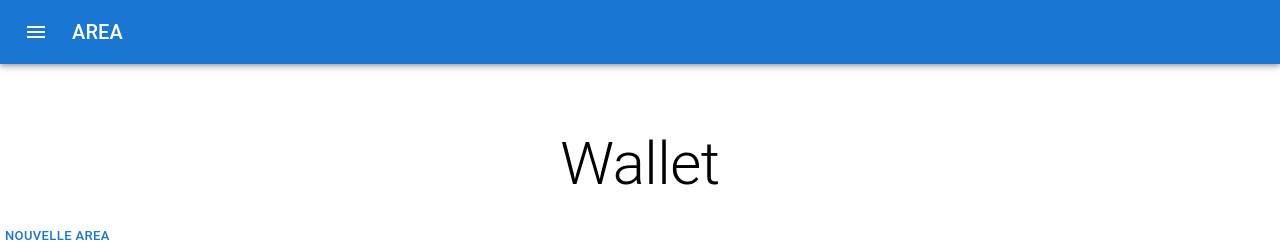
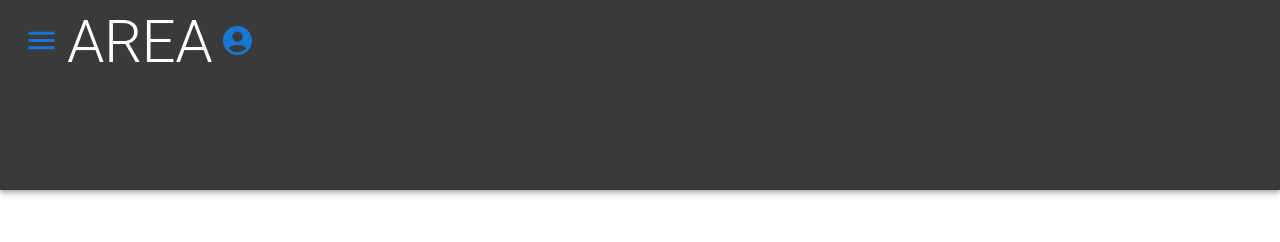
Before and after one commit to ErwanSimonetti/Area, a React (Create React App) app in the folder web/web-app/: page /wallet in a window 1280 px wide. Shown: the top 242 px of the page. Built offline with nearby package versions, Linux system fonts and the light colour scheme.

Commit message:
fix(navbar): started modifying navbar to fit figma changed color, size & size of navbar

```diff
--- a/web/web-app/src/Components/Navbar.js
+++ b/web/web-app/src/Components/Navbar.js
@@ -1,24 +1,38 @@
 /* eslint-disable */
-// import "./App.css"
 import * as React from 'react'
+import { styled } from '@mui/material/styles'
 import MenuIcon from '@mui/icons-material/Menu'
+import AccountCircleIcon from '@mui/icons-material/AccountCircle';
 import { Toolbar, Typography, AppBar, Button, Link } from '@mui/material'
+import { Box } from '@mui/system'
+
+const StyledAppBar = styled(AppBar)(({theme}) => ({
+    backgroundColor:'#3A3A3A',
+    height:'190px'
+}))
 
 export default function NavBar () {
   return (
-        <div>
-            <AppBar position='relative'>
-                <Toolbar>
-                    <MenuIcon sx={{ mr: 2 }} />
-                        <Link href="/">
+        <StyledAppBar position='relative'>
+            <Toolbar>
+                <Link href="/">
+                    <Box style={{display:'flex', alignItems:'center'}}>
+                        <Box>
+                            <MenuIcon fontSize='large' color='white'/>
+                        </Box>
+                        <Box>
                             <Button >
-                                <Typography variant='h6' color='white' noWrap>
+                                <Typography variant='h2' color='white' noWrap>
                                     AREA
                                 </Typography>
                             </Button>
-                        </Link>
-                </Toolbar>
-            </AppBar>
-        </div>
-  )
+                        </Box>
+                        <Box>
+                            <AccountCircleIcon fontSize='large' color='white'/>
+                        </Box>
+                    </Box>
+                </Link>
+            </Toolbar>
+        </StyledAppBar>
+    )
 }
```
